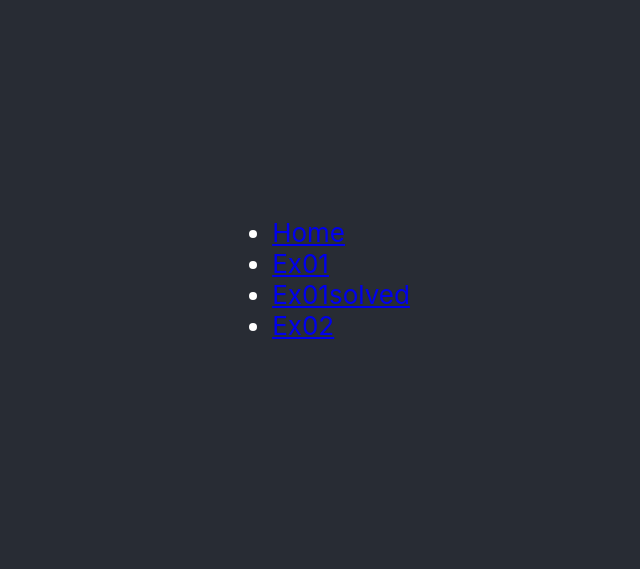
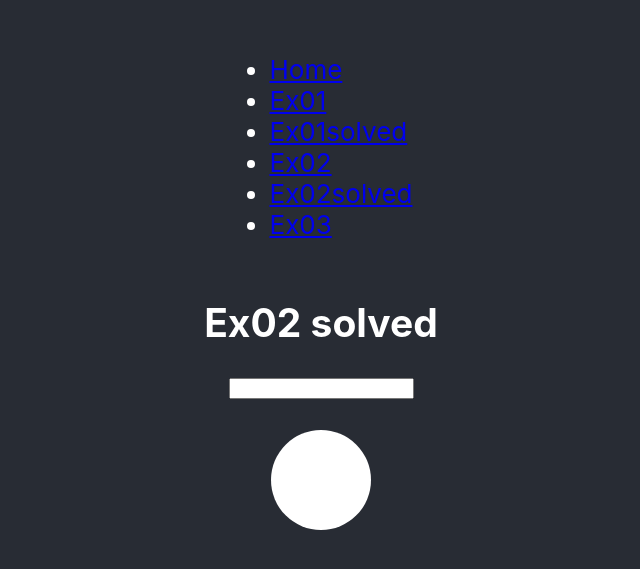
Before and after one commit to react-cluj/workshop-react, a React (Create React App) app: page /ex02solved in a window 1280 px wide. Shown: the part 121-690 px from the top of the page, without its empty margins (319-959 px from the left). Built offline with nearby package versions, Linux system fonts and the light colour scheme.

Commit message:
ex01 solution and ex02 task

```diff
--- a/src/App.js
+++ b/src/App.js
@@ -9,13 +9,13 @@ import {
 
 import Ex01 from './ex01/Ex01';
 import Ex02 from './ex02/Ex02';
-// import Ex03 from './ex03/Ex03';
+import Ex03 from './ex03/Ex03';
 // import Ex04 from './ex04/Ex04';
 // import Ex05 from './ex05/Ex05';
 // import Ex06 from './ex06/Ex06';
 // import Ex07 from './ex07/Ex07';
 import Ex01solved from './ex01/Ex01solved';
-// import Ex02solved from './ex02/Ex02solved';
+import Ex02solved from './ex02/Ex02solved';
 // import Ex03solved from './ex03/Ex03solved';
 // import Ex04solved from './ex04/Ex04solved';
 // import Ex05solved from './ex05/Ex05solved';
@@ -40,12 +40,12 @@ function App() {
                     <li>
                         <Link to="/ex02">Ex02</Link>
                     </li>
-                    {/*<li>*/}
-                    {/*    <Link to="/ex02solved">Ex02solved</Link>*/}
-                    {/*</li>*/}
-                    {/*<li>*/}
-                    {/*    <Link to="/ex03">Ex03</Link>*/}
-                    {/*</li>*/}
+                    <li>
+                        <Link to="/ex02solved">Ex02solved</Link>
+                    </li>
+                    <li>
+                        <Link to="/ex03">Ex03</Link>
+                    </li>
                     {/*<li>*/}
                     {/*    <Link to="/ex03solved">Ex03solved</Link>*/}
                     {/*</li>*/}
@@ -88,12 +88,12 @@ function App() {
                     <Route path="/ex02">
                         <Ex02 />
                     </Route>
-                    {/*<Route path="/ex02solved">*/}
-                    {/*    <Ex02solved />*/}
-                    {/*</Route>*/}
-                    {/*<Route path="/ex03">*/}
-                    {/*    <Ex03 />*/}
-                    {/*</Route>*/}
+                    <Route path="/ex02solved">
+                        <Ex02solved />
+                    </Route>
+                    <Route path="/ex03">
+                        <Ex03 />
+                    </Route>
                     {/*<Route path="/ex03solved">*/}
                     {/*    <Ex03solved />*/}
                     {/*</Route>*/}
--- a/src/ex02/Ex02solved.js
+++ b/src/ex02/Ex02solved.js
@@ -1,9 +1,28 @@
-import React from "react";
+import React, { useState } from "react";
 
 export default function Ex02solved() {
+
+    const [color, setColor] = useState('white');
+    const onChangeColor = e => {
+        setColor(e.target.value);
+    };
+
     return (
         <>
-            <h2>Ex02solved</h2>
+            <h2>Ex02 solved</h2>
+            <input
+                onChange={onChangeColor}
+            />
+            <br/>
+            <div
+                style={{
+                    backgroundColor: `${color}` || 'white',
+                    borderRadius: '50%',
+                    width: 100,
+                    height: 100
+                }}
+            >
+            </div>
         </>
     );
 }
--- a/src/ex03/Ex03.js
+++ b/src/ex03/Ex03.js
@@ -1,9 +1,20 @@
 import React from "react";
 
 export default function Ex03() {
+    /*
+        Let's see how we can display a list of components in react
+        You have an array of random names below, let's render them
+        in <li></li> elements inside the ul
+     */
+
+    // const names = ['Foo', 'Bar', 'Joe', 'Joanna'];
+
     return (
         <>
             <h2>Ex03</h2>
+            <ul id='names'>
+
+            </ul>
         </>
     );
 }
```
